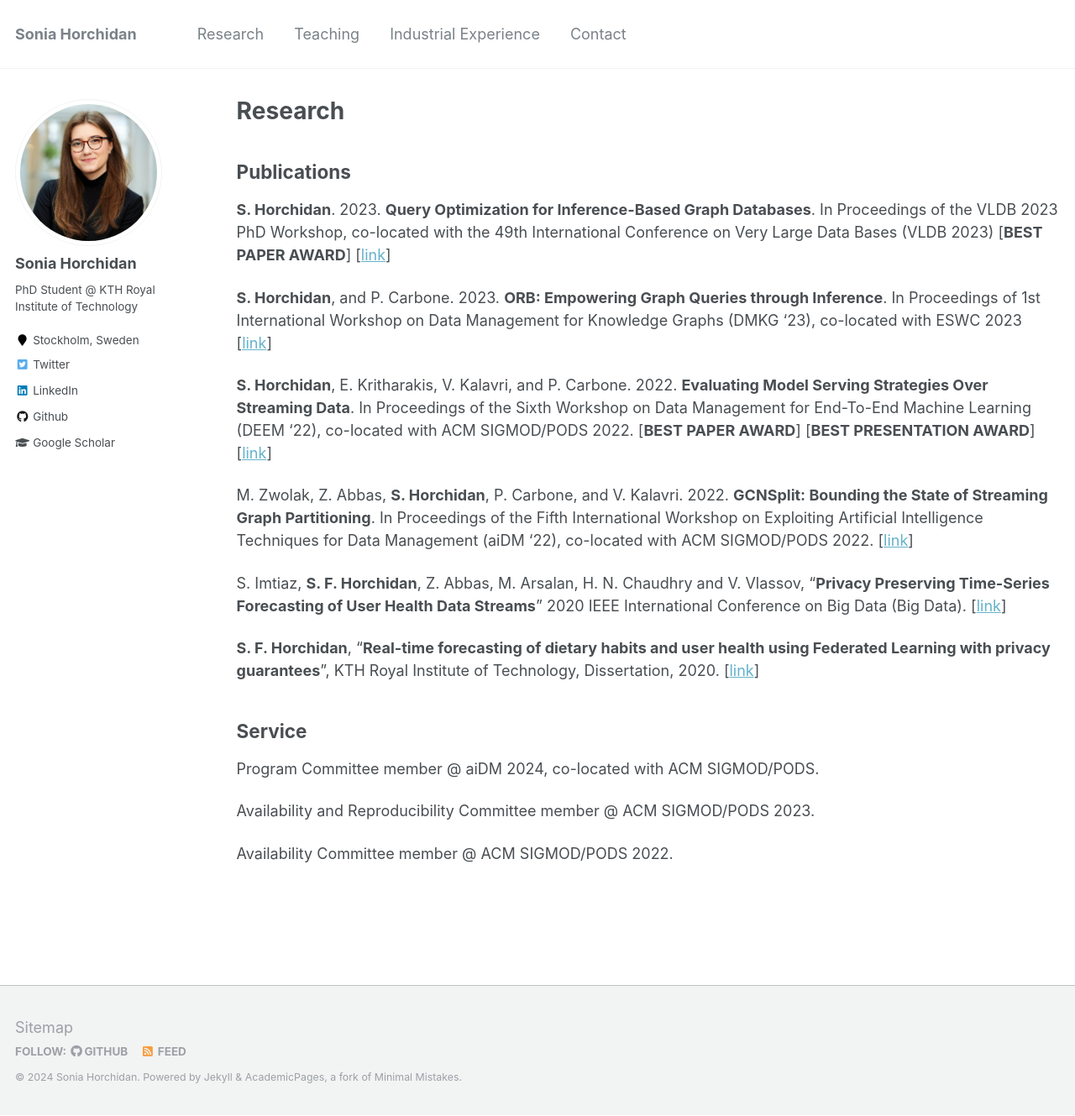
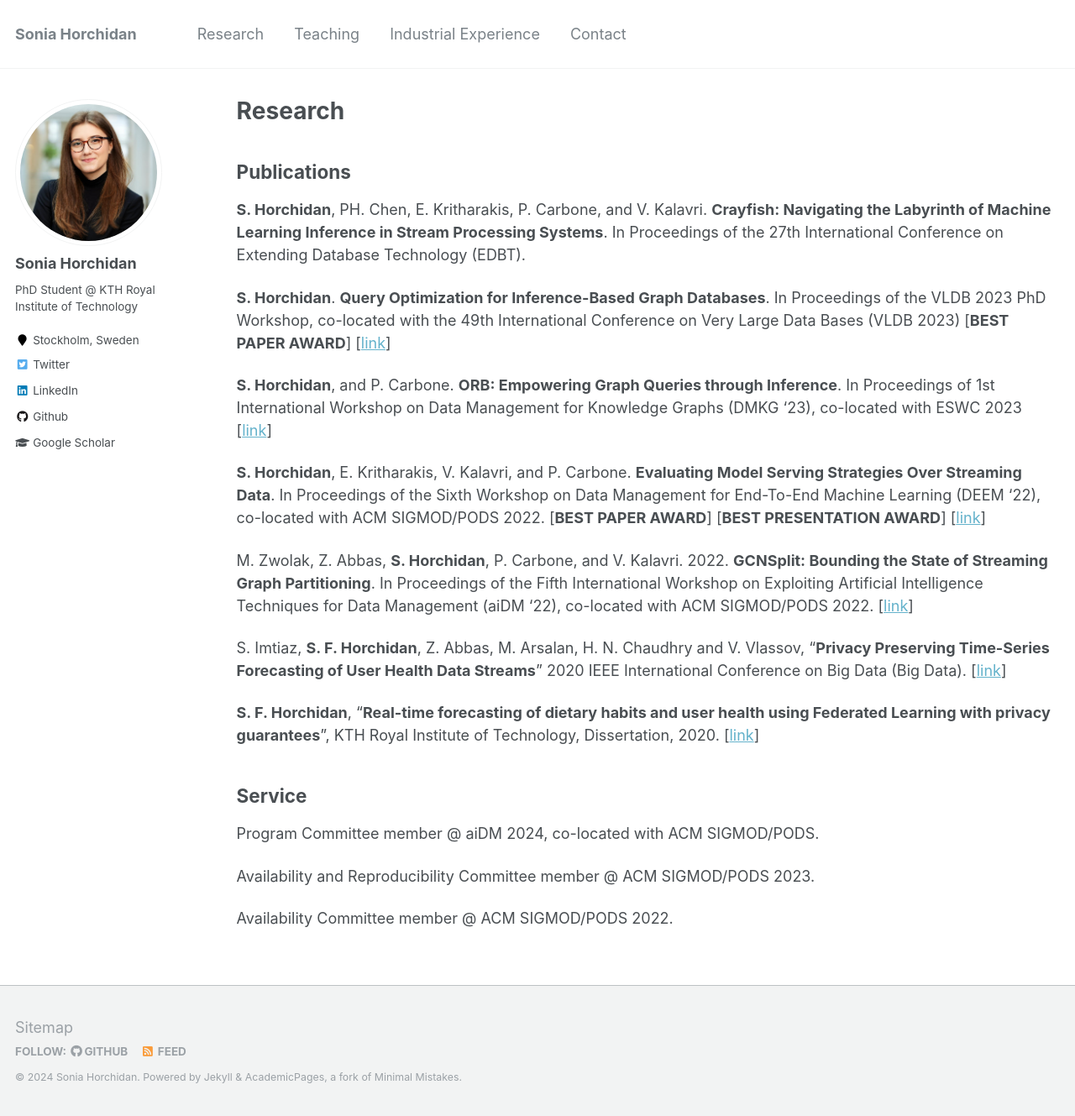
Before and after one commit to soniahorchidan/soniahorchidan.github.io, a Jekyll site: the page built from _pages/publications.md, in a window 1280 px wide and 1329 px high. Shown: the whole window at 84% size. Built offline with Jekyll 4.4.1, drawn with Linux system fonts in a browser that asks for light colours.

Commit message:
Update publications.md

```diff
--- a/_pages/publications.md
+++ b/_pages/publications.md
@@ -7,11 +7,13 @@ author_profile: true
 
 <h2>Publications</h2>
 
-<b>S. Horchidan</b>. 2023. <b>Query Optimization for Inference-Based Graph Databases</b>. In Proceedings of the VLDB 2023 PhD Workshop, co-located with the 49th International Conference on Very Large Data Bases (VLDB 2023) [<b>BEST PAPER AWARD</b>] [<a href="https://ceur-ws.org/Vol-3452/paper9.pdf" style="color:#64B2CB">link</a>]<br>
+<b>S. Horchidan</b>, PH. Chen, E. Kritharakis, P. Carbone, and V. Kalavri. <b>Crayfish: Navigating the Labyrinth of Machine Learning Inference in Stream Processing Systems</b>. In Proceedings of the 27th International Conference on Extending Database Technology (EDBT).<br>
 
-<b>S. Horchidan</b>, and P. Carbone. 2023. <b>ORB: Empowering Graph Queries through Inference</b>. In Proceedings of 1st International Workshop on Data Management for Knowledge Graphs (DMKG '23), co-located with ESWC 2023 [<a href="https://ceur-ws.org/Vol-3443/ESWC_2023_DMKG_paper_6223.pdf" style="color:#64B2CB">link</a>]<br>
+<b>S. Horchidan</b>. <b>Query Optimization for Inference-Based Graph Databases</b>. In Proceedings of the VLDB 2023 PhD Workshop, co-located with the 49th International Conference on Very Large Data Bases (VLDB 2023) [<b>BEST PAPER AWARD</b>] [<a href="https://ceur-ws.org/Vol-3452/paper9.pdf" style="color:#64B2CB">link</a>]<br>
 
-<b>S. Horchidan</b>, E. Kritharakis, V. Kalavri, and P. Carbone. 2022. <b>Evaluating Model Serving Strategies Over Streaming Data</b>. In Proceedings of the Sixth Workshop on Data Management for End-To-End Machine Learning (DEEM '22), co-located with ACM SIGMOD/PODS 2022. [<b>BEST PAPER AWARD</b>] [<b>BEST PRESENTATION AWARD</b>] [<a href="https://dl.acm.org/doi/abs/10.1145/3533028.3533308" style="color:#64B2CB">link</a>]<br>
+<b>S. Horchidan</b>, and P. Carbone. <b>ORB: Empowering Graph Queries through Inference</b>. In Proceedings of 1st International Workshop on Data Management for Knowledge Graphs (DMKG '23), co-located with ESWC 2023 [<a href="https://ceur-ws.org/Vol-3443/ESWC_2023_DMKG_paper_6223.pdf" style="color:#64B2CB">link</a>]<br>
+
+<b>S. Horchidan</b>, E. Kritharakis, V. Kalavri, and P. Carbone. <b>Evaluating Model Serving Strategies Over Streaming Data</b>. In Proceedings of the Sixth Workshop on Data Management for End-To-End Machine Learning (DEEM '22), co-located with ACM SIGMOD/PODS 2022. [<b>BEST PAPER AWARD</b>] [<b>BEST PRESENTATION AWARD</b>] [<a href="https://dl.acm.org/doi/abs/10.1145/3533028.3533308" style="color:#64B2CB">link</a>]<br>
 
 M. Zwolak, Z. Abbas, <b>S. Horchidan</b>, P. Carbone, and V. Kalavri. 2022. <b>GCNSplit: Bounding the State of Streaming Graph Partitioning</b>. In Proceedings of the Fifth International Workshop on Exploiting Artificial Intelligence Techniques for Data Management (aiDM '22), co-located with ACM SIGMOD/PODS 2022. [<a href="https://dl.acm.org/doi/pdf/10.1145/3533702.3534920" style="color:#64B2CB">link</a>]
 
```
